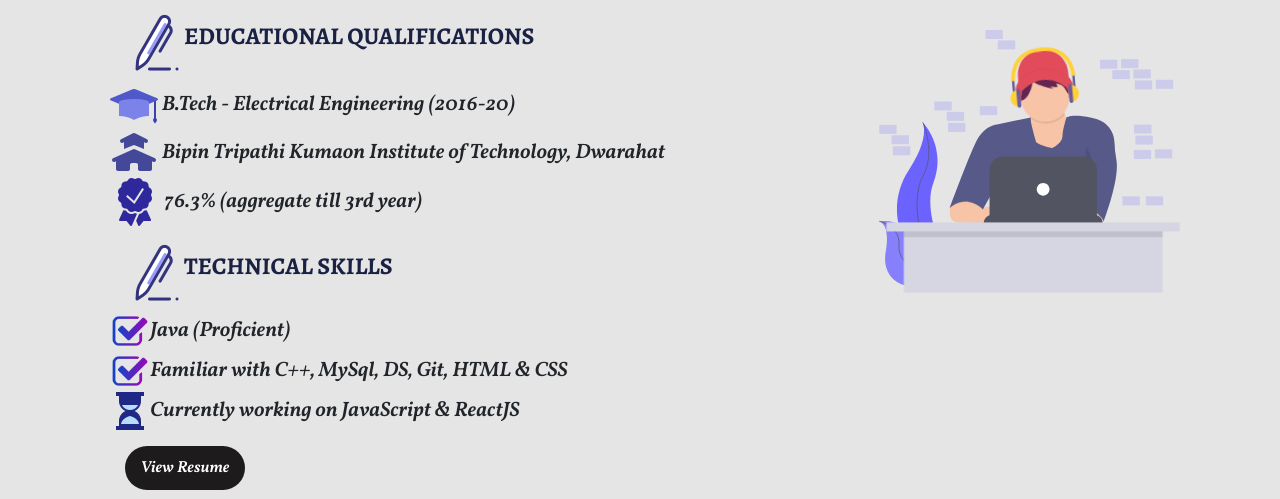
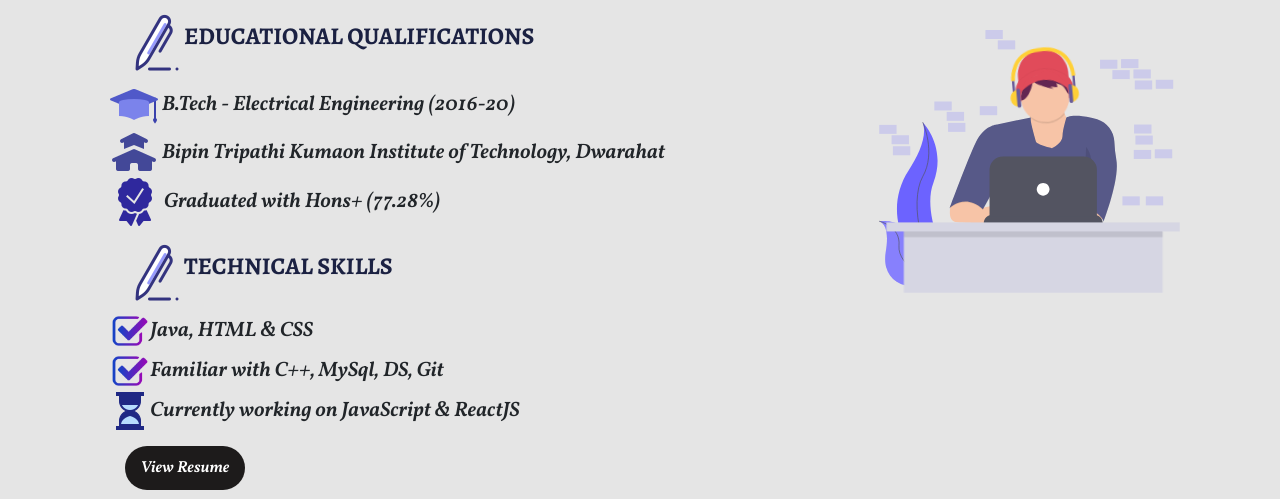
Before and after one commit to tusharkandpal/Portfolio, a plain HTML site: page index.html in a window 1280 px wide. Shown: the part 2165-2664 px from the top of the page. Drawn offline with nearby package versions, Linux system fonts and the light colour scheme.

Commit message:
changed details

```diff
--- a/index.html
+++ b/index.html
@@ -176,11 +176,11 @@
             </h3>
             <p class="secondary"><img src="img/icons8-school-house-48.png"> Bipin Tripathi Kumaon Institute of
                 Technology, Dwarahat</p>
-            <p class="secondary"><img src="img/icons8-guarantee-50.png"> 76.3% (aggregate till 3rd year)</p>
+            <p class="secondary"><img src="img/icons8-guarantee-50.png"> Graduated with Hons+ (77.28%)</p>
 
             <h1 class="primary"><img src="img/icons8-ball-point-pen-64.png">TECHNICAL SKILLS</h1>
-            <h3 class="secondary"><img src="img/check.png" width="40px">Java (Proficient)</h3>
-            <p class="secondary"><img src="img/check.png" width="40px">Familiar with C++, MySql, DS, Git, HTML & CSS</p>
+            <h3 class="secondary"><img src="img/check.png" width="40px">Java, HTML & CSS</h3>
+            <p class="secondary"><img src="img/check.png" width="40px">Familiar with C++, MySql, DS, Git</p>
             <p class="secondary"><img src="img/icons8-hourglass-40.png">Currently working on JavaScript & ReactJS</p>
 
             <a href="./img/Tushar Kandpal Resume.pdf" target="_blank">View Resume</a>
```
Also changed, not shown: img/logo1.jpg (added), 2 other files.
